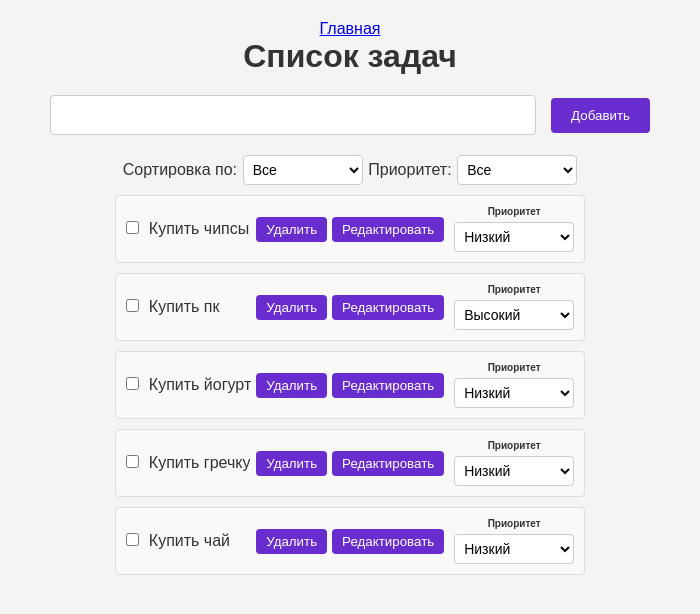
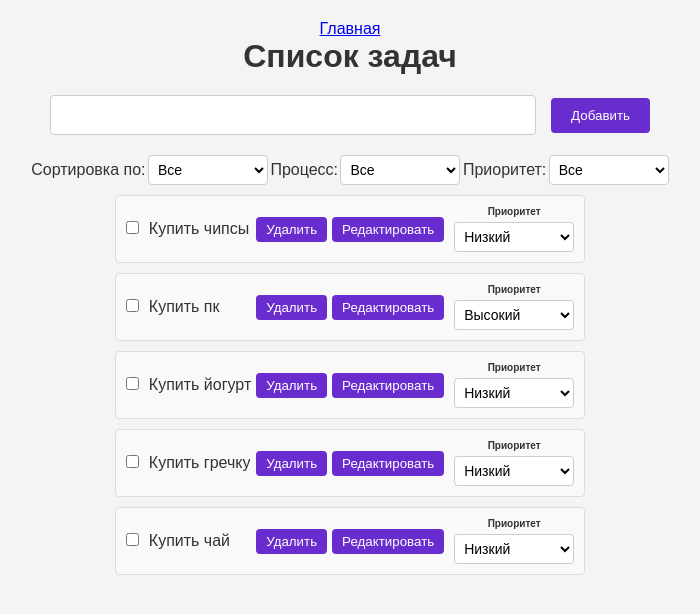
Before and after one commit to WetFlamer/learn-project-todolist, a React (Vite) app: page / in a window 1280 px wide. Shown: the top 614 px of the page, without its empty margins (290-990 px from the left). Built offline with nearby package versions, Linux system fonts and the light colour scheme.

Commit message:
Исправление ошибок 3

```diff
--- a/src/App.tsx
+++ b/src/App.tsx
@@ -6,6 +6,7 @@ import Header from "./Components/Header/Header";
 import {
   SortStatuses,
   PriorityFilter,
+  ProcessFilter,
 } from "./Components/TaskFilter/Filters";
 import { TaskFilter } from "./Components/TaskFilter/TaskFilter";
 
@@ -57,6 +58,7 @@ export function App() {
   const [priorityFilter, setPriorityFilter] = useState<PriorityFilter>(
     PriorityFilter.ALL
   );
+  const [processFilterValue, setProcessFilterValue] = useState<ProcessFilter>(ProcessFilter.ALL)
   return (
     <>
       <div className={styles.mainSpace}>
@@ -68,11 +70,14 @@ export function App() {
           setPriorityFilter={setPriorityFilter}
           sort={sort}
           todos={todos}
+          processFilterValue={processFilterValue}
+          setProcessFilterValue={setProcessFilterValue}
           setSort={setSort}
         />
         <TodoList
           priorityFilter={priorityFilter}
           sort={sort}
+          processFilterValue={processFilterValue}
           setTodos={setTodos}
           todos={todos}
         />
--- a/src/Components/Interfaces/FilterInterfaces.tsx
+++ b/src/Components/Interfaces/FilterInterfaces.tsx
@@ -1,10 +1,12 @@
-import { SortStatuses, PriorityFilter } from "../TaskFilter/Filters";
+import { SortStatuses, PriorityFilter, ProcessFilter } from "../TaskFilter/Filters";
 import { Todo } from "./TodoInterfaces";
 
-export interface filtersProps {
+export interface SortFilterProps {
   setPriorityFilter: React.Dispatch<React.SetStateAction<PriorityFilter>>;
   setSort: React.Dispatch<React.SetStateAction<SortStatuses>>;
+  setProcessFilterValue: React.Dispatch<React.SetStateAction<ProcessFilter>>;
   sort: SortStatuses;
   todos: Todo[];
+  processFilterValue: ProcessFilter,
   priorityFilter: PriorityFilter;
 }
--- a/src/Components/Interfaces/TodoInterfaces.tsx
+++ b/src/Components/Interfaces/TodoInterfaces.tsx
@@ -1,4 +1,4 @@
-import { SortStatuses, PriorityFilter } from "../TaskFilter/Filters";
+import { SortStatuses, PriorityFilter, ProcessFilter } from "../TaskFilter/Filters";
 
 export interface Todo {
   date: number;
@@ -11,6 +11,7 @@ export interface Todo {
 export interface TodoListProps {
   todos: Todo[];
   sort: SortStatuses;
+  processFilterValue: ProcessFilter;
   priorityFilter: string;
   setTodos: React.Dispatch<React.SetStateAction<Todo[]>>;
 }
--- a/src/Components/TaskFilter/Filters.ts
+++ b/src/Components/TaskFilter/Filters.ts
@@ -3,10 +3,12 @@ export enum SortStatuses {
     ALPHABET = "alphabet",
     DATE = 'date',
     COMPLETED_DATE = 'completedDate',
+  }
+  export enum ProcessFilter {
+    ALL = "all",
     COMPLETED = "completed",
     NOT_COMPLETED = "notCompleted",
   }
-
   export enum PriorityFilter {
     ALL = "all",
     HIGH = "high",
--- a/src/Components/TaskFilter/TaskFilter.module.css
+++ b/src/Components/TaskFilter/TaskFilter.module.css
@@ -1,6 +1,6 @@
 .filtersSection {
    display: flex;
-   width: 460px;
+   width: 640px;
    justify-content: space-around;
    align-items: center;
 }
--- a/src/Components/TaskFilter/TaskFilter.tsx
+++ b/src/Components/TaskFilter/TaskFilter.tsx
@@ -1,11 +1,13 @@
 import React from "react";
-import { filtersProps } from "../Interfaces/FilterInterfaces";
+import { SortFilterProps } from "../Interfaces/FilterInterfaces";
 import styles from "./TaskFilter.module.css";
-import { SortStatuses, PriorityFilter } from "./Filters";
+import { SortStatuses,  PriorityFilter, ProcessFilter } from "./Filters";
 
-export const TaskFilter: React.FC<filtersProps> = ({
+export const TaskFilter: React.FC<SortFilterProps> = ({
   setSort,
   setPriorityFilter,
+  setProcessFilterValue,
+  processFilterValue,
   priorityFilter,
   sort,
 }) => {
@@ -24,10 +26,17 @@ export const TaskFilter: React.FC<filtersProps> = ({
           <option value={SortStatuses.COMPLETED_DATE}>
             По дате выполнения
           </option>
-          <option value={SortStatuses.COMPLETED}>Выполненные</option>
-          <option value={SortStatuses.NOT_COMPLETED}>Невыполненные</option>
         </select>
-
+        <label htmlFor="sort">Процесс:</label>
+        <select
+          id="processFilter"
+          value={processFilterValue}
+          onChange={(e) => setProcessFilterValue(e.target.value as ProcessFilter)}
+        >
+          <option value={ProcessFilter.ALL}>Все</option>
+          <option value={ProcessFilter.COMPLETED}>Выполненные</option>
+          <option value={ProcessFilter.NOT_COMPLETED}>Невыполненные</option>
+        </select>
         <label htmlFor="priorityFilter">Приоритет:</label>
         <select
           id="priorityFilter"
--- a/src/Components/TodoList/TodoList.tsx
+++ b/src/Components/TodoList/TodoList.tsx
@@ -2,13 +2,14 @@ import React from "react";
 import styles from "./TodoList.module.css";
 import { TodoItem } from "./TodoItem";
 import { Todo, TodoListProps } from "../Interfaces/TodoInterfaces";
-import { SortStatuses, PriorityFilter } from "../TaskFilter/Filters";
+import { SortStatuses, PriorityFilter, ProcessFilter } from "../TaskFilter/Filters";
 
 const TodoList: React.FC<TodoListProps> = ({
   todos,
   setTodos,
   priorityFilter,
   sort,
+  processFilterValue,
 }) => {
   const [editingId, setEditingId] = React.useState<number | null>(null);
   const [editValue, setEditValue] = React.useState<string>("");
@@ -36,10 +37,10 @@ const TodoList: React.FC<TodoListProps> = ({
   const filteredTasks = todos
     .filter((todo) => {
       let matchesStatus: boolean = true;
-      if (sort === SortStatuses.COMPLETED && !todo.completed) {
+      if (processFilterValue === ProcessFilter.COMPLETED && !todo.completed) {
         matchesStatus = false;
       }
-      if (sort === SortStatuses.NOT_COMPLETED && todo.completed) {
+      if (processFilterValue === ProcessFilter.NOT_COMPLETED && todo.completed) {
         matchesStatus = false;
       }
       const matchesPriority: boolean =
```
